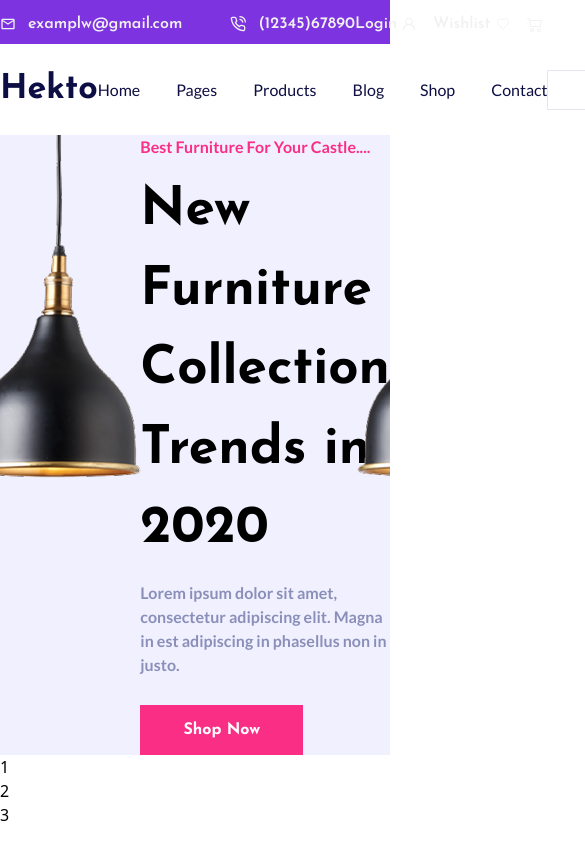
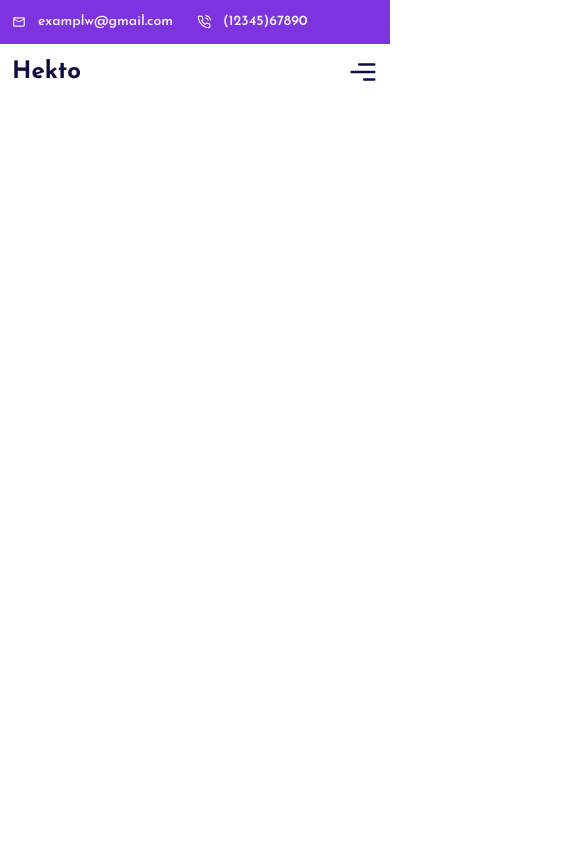
Before and after one commit to codexmish/Hekto, a React (Vite) app: page / in a window 390 px wide. Shown: the top 844 px of the page, 585 px wide, since content can reach past the window. Built offline with nearby package versions, Linux system fonts and the light colour scheme.

Commit message:
resNav done

```diff
--- a/src/Components/Banner.jsx
+++ b/src/Components/Banner.jsx
@@ -9,7 +9,7 @@ import "slick-carousel/slick/slick.css";
 
 const Banner = () => {
   const settings = {
-    dots: true,
+    dots: false,
     infinite: true,
     speed: 500,
     slidesToShow: 1,
@@ -22,7 +22,7 @@ const Banner = () => {
 
   return (
     <>
-      <section className="banner">
+      <section className="banner hidden">
         <Slider {...settings}>
           <div>
             <CommonBanner
--- a/src/Components/Navbar.jsx
+++ b/src/Components/Navbar.jsx
@@ -38,7 +38,7 @@ const Navbar = () => {
     <>
       <nav>
         {/* ------------------top nav part--------- */}
-        <div className="topNav bg-purple h-11">
+        <div className="topNav bg-purple h-11 hidden lg:block">
           <div className="container">
             <div className="item flex items-center justify-between py-3">
               <div className="left-item flex items-center gap-12">
@@ -68,7 +68,7 @@ const Navbar = () => {
           </div>
         </div>
 
-        <div className="mainNav py-5">
+        <div className="mainNav py-5 hidden lg:block">
           <div className="container">
             <div className="item-row flex items-center justify-between">
               <div className="logo">
--- /dev/null
+++ b/src/Components/ResNav.jsx
@@ -0,0 +1,142 @@
+import React, { useState } from "react";
+import { BsCart2 } from "react-icons/bs";
+import { CgMenuRight } from "react-icons/cg";
+import { CiHeart, CiSearch } from "react-icons/ci";
+import { FiPhoneCall } from "react-icons/fi";
+import { GiTireIronCross } from "react-icons/gi";
+import { GoPerson } from "react-icons/go";
+import { MdOutlineEmail } from "react-icons/md";
+import { Link } from "react-router";
+
+const ResNav = () => {
+  const [showResMenu, setShowResMenu] = useState(false);
+
+  const navMenu = [
+    {
+      navContent: "Home",
+      navLinks: "/",
+    },
+    {
+      navContent: "Pages",
+      navLinks: "/",
+    },
+    {
+      navContent: "Products",
+      navLinks: "/",
+    },
+    {
+      navContent: "Blog",
+      navLinks: "/",
+    },
+    {
+      navContent: "Shop",
+      navLinks: "/",
+    },
+    {
+      navContent: "Contact",
+      navLinks: "/",
+    },
+  ];
+
+  return (
+    <>
+      <nav className="topNav bg-purple h-11 lg:hidden">
+        <div className="container">
+          <div className="item flex items-center justify-between py-3 px-3 lg:px-0">
+            <div className="left-item flex items-center gap-6 lg:gap-12">
+              <div className="flex items-center gap-3 text-sm lg:text-base text-whiteText font-semibold font-josefin cursor-pointer">
+                <MdOutlineEmail />
+                examplw@gmail.com
+              </div>
+              <div className="flex items-center gap-3 text-sm lg:text-base text-whiteText font-semibold font-josefin cursor-pointer">
+                <FiPhoneCall />
+                (12345)67890
+              </div>
+            </div>
+          </div>
+        </div>
+
+        <div className="mainNav py-2">
+          <div className="container">
+            <div className="mab w-full h-10 flex items-center justify-between px-3">
+              <div className="logo">
+                <Link
+                  to={"/"}
+                  className="text-[24px] text-[#0D0E43] font-bold font-josefin"
+                >
+                  Hekto
+                </Link>
+              </div>
+
+              <div className="menu-icon text-[30px] text-[#0D0E43] font-bold">
+                <CgMenuRight
+                  className="cursor-pointer active:text-themePink"
+                  onClick={() => setShowResMenu(!showResMenu)}
+                />
+              </div>
+            </div>
+          </div>
+        </div>
+
+        {/* ----------extended menu------ */}
+        {showResMenu && (
+          <div className="extended w-full h-screen bg-white absolute top-0 left-0 px-3 py-7 overflow-hidden">
+            <div className="mab w-full h-10 flex items-center justify-between">
+              <div className="logo">
+                <Link
+                  to={"/"}
+                  className="text-[24px] text-[#0D0E43] font-bold font-josefin"
+                >
+                  Hekto
+                </Link>
+              </div>
+
+              <div className="menu-icon text-[30px] text-[#0D0E43] font-bold">
+                <GiTireIronCross
+                  className="cursor-pointer active:text-themePink"
+                  onClick={() => setShowResMenu(!showResMenu)}
+                />
+              </div>
+            </div>
+
+            <div className="mt-5 mb-5">
+              <div className="menu-items flex flex-col items-center gap-4">
+                {navMenu.map((item) => (
+                  <Link
+                    to={item.navLinks}
+                    className="text-base text-[#0D0E43] font-normal font-lato hover:text-themePink"
+                  >
+                    {item.navContent}
+                  </Link>
+                ))}
+              </div>
+            </div>
+
+            <div className="search w-full h-10 border border-[#E7E6EF] flex items-center justify-between pl-5">
+              <input type="text" className="border-none outline-none" />
+              <button className="h-10 w-10 bg-themePink flex items-center justify-center cursor-pointer">
+                <CiSearch className="text-2xl" />
+              </button>
+            </div>
+
+            <div className="right-item flex items-center justify-center gap-4 mt-5">
+              <div className="flex items-center gap-1 text-base text-black font-semibold font-josefin cursor-pointer active:text-themePink">
+                Login
+                <GoPerson />
+              </div>
+              <div className="flex items-center gap-1 text-base text-black font-semibold font-josefin cursor-pointer active:text-themePink">
+                Wishlist
+                <CiHeart />
+              </div>
+              <div className="text-base text-black font-semibold font-josefin cursor-pointer active:text-themePink">
+                <BsCart2 />
+              </div>
+            </div>
+          </div>
+        )}
+      </nav>
+    </>
+  );
+};
+
+export default ResNav;
--- a/src/Layouts/LayoutOne.jsx
+++ b/src/Layouts/LayoutOne.jsx
@@ -1,11 +1,13 @@
 import React from 'react'
 import Navbar from '../Components/Navbar'
 import { Outlet } from 'react-router'
+import ResNav from '../Components/ResNav'
 
 const LayoutOne = () => {
   return (
     <>
     <Navbar/>
+    <ResNav/>
     <Outlet/>
 
     </>
```
